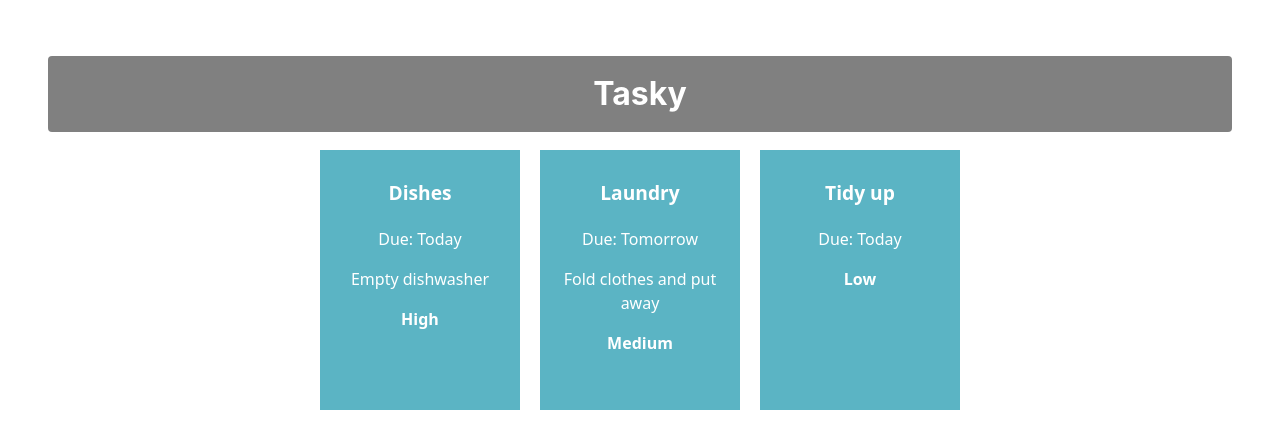
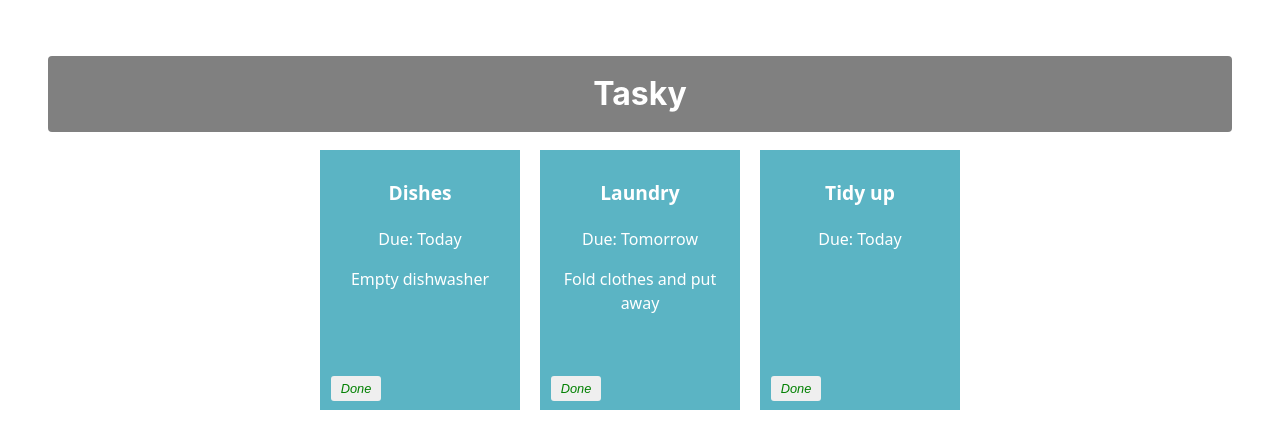
Before and after one commit to VyrTtZ/react-basic-labs-s1-2026-20113304, a React (Vite) app in the folder tasky/: page / in a window 1280 px wide. Shown: the top 448 px of the page. Built offline with nearby package versions, Linux system fonts and the light colour scheme.

Commit message:
Mark task done

```diff
--- a/tasky/src/App.css
+++ b/tasky/src/App.css
@@ -37,3 +37,19 @@
   font-weight: bold;
   font-size: 1.2em;
 }
+button {
+  border: none;
+  border-radius: 3px;
+  font-style: italic;
+  font-size: 0.8em;
+  margin: 4px 6px;
+  width: 50px;
+  height: 25px;
+}
+
+.doneButton {
+  position: absolute;
+  bottom: 5px;
+  left: 5px;
+  color: green;
+}
--- a/tasky/src/App.jsx
+++ b/tasky/src/App.jsx
@@ -12,20 +12,28 @@
       { id: 3, title: "Tidy up", deadline: "Today", priority: "Low" }
     ]
   });
+  const doneHandler = (taskIndex) => {
+    const tasks = [...taskState.tasks];
+    tasks[taskIndex].done = !tasks[taskIndex].done;
+    setTaskState({tasks});
+    console.log(`${taskIndex} ${tasks[taskIndex].done}`);
+  }
 
 
   return (
     <div className="container">
       <h1>Tasky</h1>
-        {taskState.tasks.map((task) => (
+  {taskState.tasks.map((task, index) => (
     <Task
       title={task.title}
       description={task.description}
       deadline={task.deadline}
       key={task.id}
-      priority={task.priority}
+      done={task.done}
+      markDone={() => doneHandler(index)}
     />
   ))}
+
 </div>
   );
 }
--- a/tasky/src/assets/components/Task.jsx
+++ b/tasky/src/assets/components/Task.jsx
@@ -1,11 +1,14 @@
 const Task = (props) => {
     return (
-        <div className="card">
+      <div className="card" style={{backgroundColor: props.done ? 'lightgrey' : '#5bb4c4'}}>
+
             <p className="title">{props.title}</p>
             <p>Due: {props.deadline}</p>
             <p>{props.description}</p>
 	    <b>{props.priority}</b>
-        </div>
+       <button onClick={props.markDone} className="doneButton">Done</button>
+
+       </div>
     )
 }
 
```
